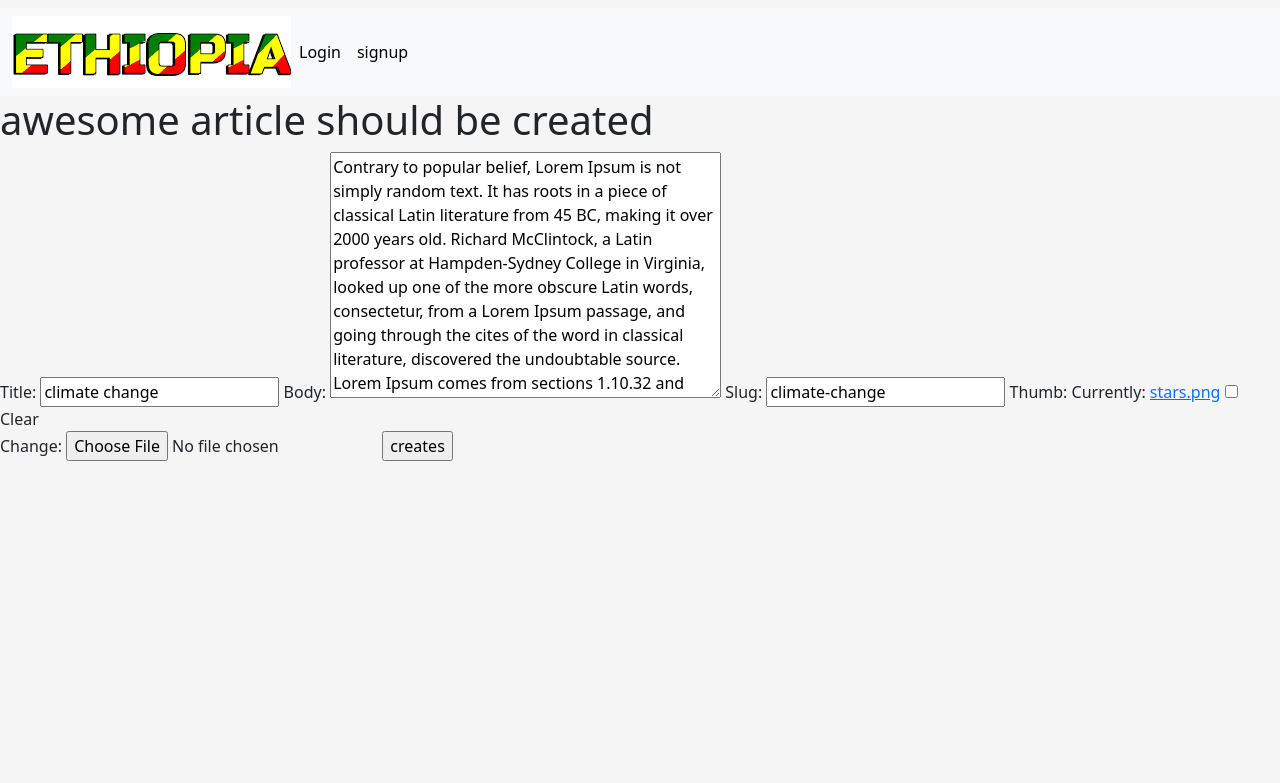
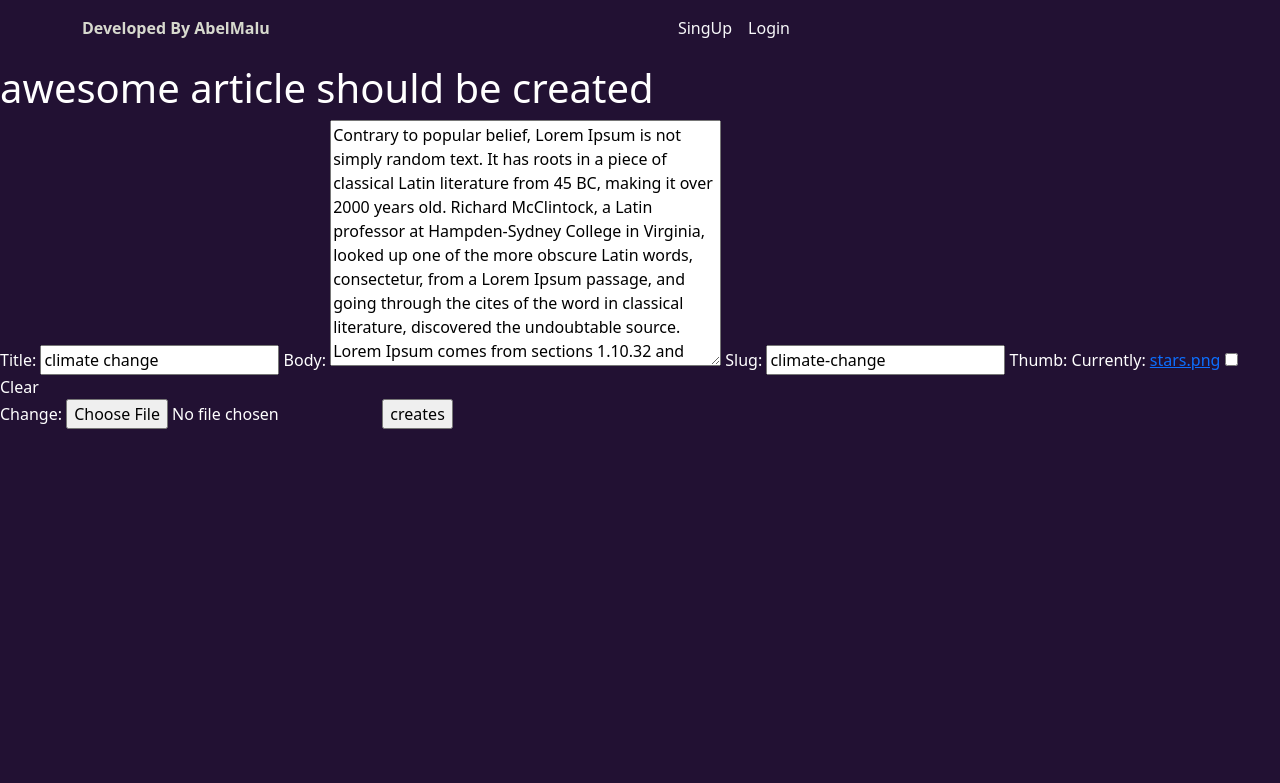
Before and after one commit to Abelmalu/blog-site, a Django app: a page that uses templates/base_layout.html in a window 1280 px wide. Shown: the top 783 px of the page. Run offline with Django 4.2, Linux system fonts and the light colour scheme; data comes from the database, SQL or seed files in the repository; both versions use the stored data as it was after the commit; some libraries are stand-ins or nearby versions.

Commit message:
final styling

```diff
--- a/Smart_Class_Room/settings.py
+++ b/Smart_Class_Room/settings.py
@@ -135,9 +135,6 @@ STATICFILES_DIRS = [
      os.path.join(BASE_DIR,'assets')
 ]
 
-STATIc_ROOT= os.path.join(BASE_DIR,'assets')
-
-
 
 
 MEDIA_URL='/media/'
--- /dev/null
+++ b/assets/css/styles.css
@@ -0,0 +1,11 @@
+.nav-first-link{
+    color: #D7D9CE;
+    text-decoration: none;
+
+
+}
+
+nav{
+    background-color:#221133;
+
+}
--- a/core/models.py
+++ b/core/models.py
@@ -24,4 +24,4 @@ class Article(models.Model):
     def __str__(self) -> str:
         return self.title
     def snippet(self):
-        return self.body[:100]+'....'
+        return self.body[:500]+'....'
--- a/templates/base_layout.html
+++ b/templates/base_layout.html
@@ -1,10 +1,6 @@
 {% load bootstrap5 %}
 {% bootstrap_css %}
 {% bootstrap_javascript %}
-
-
-
-
 {% load static %}
 <!DOCTYPE html>
 <html lang="en">
@@ -12,55 +8,79 @@
     <meta charset="UTF-8">
     <meta name="viewport" content="width=device-width, initial-scale=1.0">
     <title>Document</title>
-    <link rel="stylesheet" href="/static/styles.css">
-    <link rel="stylesheet" href="{%% }">
+    <link rel="stylesheet" href="{% static '/css/styles.css' %}">
+
 
 </head>
-<body style="background-color: #f5f5f5;">
-    <header class="wrapper">
-        <h1><Article></Article></a></h1>
-        <nav clas="navbar">
+<body style="background: #221133;" class="text-white">
+<nav class="navbar navbar-expand-md navbar-light mb-2">
+    <div class="container-lg">
+        <!-- navbar brand / title -->
+        <a class="nav-first-link" href="{% url 'home' %}">
+            <span class="fw-bold">
+                Developed By AbelMalu
+            </span>
+        </a>
+        <!-- toggle button for mobile nav -->
+        <button class="navbar-toggler" type="button" data-bs-toggle="collapse" data-bs-target="#main-nav"
+            aria-controls="main-nav" aria-expanded="false" aria-label="Toggle navigation">
+            <span class="navbar-toggler-icon bg-light"></span>
+        </button>
 
-        </nav>
-    </header>
+        <!-- navbar links -->
+        <div class="collapse navbar-collapse justify-content-center " id="main-nav">
+            <ul class="navbar-nav">
 
 
 
-    <nav class="navbar navbar-expand-lg navbar-light bg-light">
-        <div class="container-fluid">
-            <a href="{% url 'home' %}"><img src="{% static 'e_logo.png'%}" alt="">
-            <button class="navbar-toggler" type="button" data-bs-toggle="collapse" data-bs-target="#navbarNav"
-                aria-controls="navbarNav" aria-expanded="false" aria-label="Toggle navigation">
-                <span class="navbar-toggler-icon"></span>
-            </button>
-            <div class="collapse navbar-collapse" id="navbarNav">
-                <ul  class="navbar-nav">
+
                 {% if user.is_authenticated %}
                 <li class="nav-item">
-                        <form action="{% url 'logout' %}" class="logout-link">
-                            {% csrf_token%}
-                            <button type="submit">logout</button>
-                        </form>
+                    <a class="nav-link text-light" href="{% url 'create' %}">New Article</a>
+                </li>
+
                 <li class="nav-item">
-                        <a class="nav-link active" href="{% url 'profile' %}">Profile</a>
+                    <a class="nav-link text-light" href="{% url 'profile' %}">Profile</a>
                 </li>
+                <li><span class="text-light nav-link">{{request.user}}</span></li>
+
+                <li class="nav-item">
+
+                    <a class="nav-link text-light" href="{% url 'logout' %}">Logout</a>
                 </li>
-                    <li class="nav-item">
-                        <a href="{% url 'create' %}" class="nav-link active">new article</a>
-                    </li>
-                    {% else %}
-                    <li class="nav-item"><a href="{% url 'login' %}" class="nav-link active">Login</a></li>
-                    <li class="nav-item"><a href="{% url 'signup' %}" class="nav-link active">signup</a></li>
+
+
                 {% endif %}
 
+                {% if not user.is_authenticated %}
+                    <li class="nav-item ">
+                        <a class="nav-link text-light" href="{% url 'signup' %}">SingUp</a>
+                    </li>
+
+                    <li class="nav-item ">
+                        <a class="nav-link text-light" href="{% url 'login' %}">Login</a>
+                    </li>
+
+
+
+                {% endif %}
 
             </ul>
         </div>
     </div>
 </nav>
-    <div class="wrapper">
+
+
+
+
+
+
+
+
+
 
         {% block content %}
+
 
         {% endblock %}
 
```
Also changed, not shown: templates/article_list.html (+8 -6 lines), assets/mylogo.png (added), assets/styles.css (added), db.sqlite3, media/chief1_WpoQ08d.jpg (added), media/chief3_HgkLeVB.jpg (added), media/istockphoto-1286378180-612x612_DUtns7m.jpg (added), media/noppadon-manadee-g016_NJoOUk-unsplash.jpg (added). Lines whose indentation alone changed are shown as unchanged.
